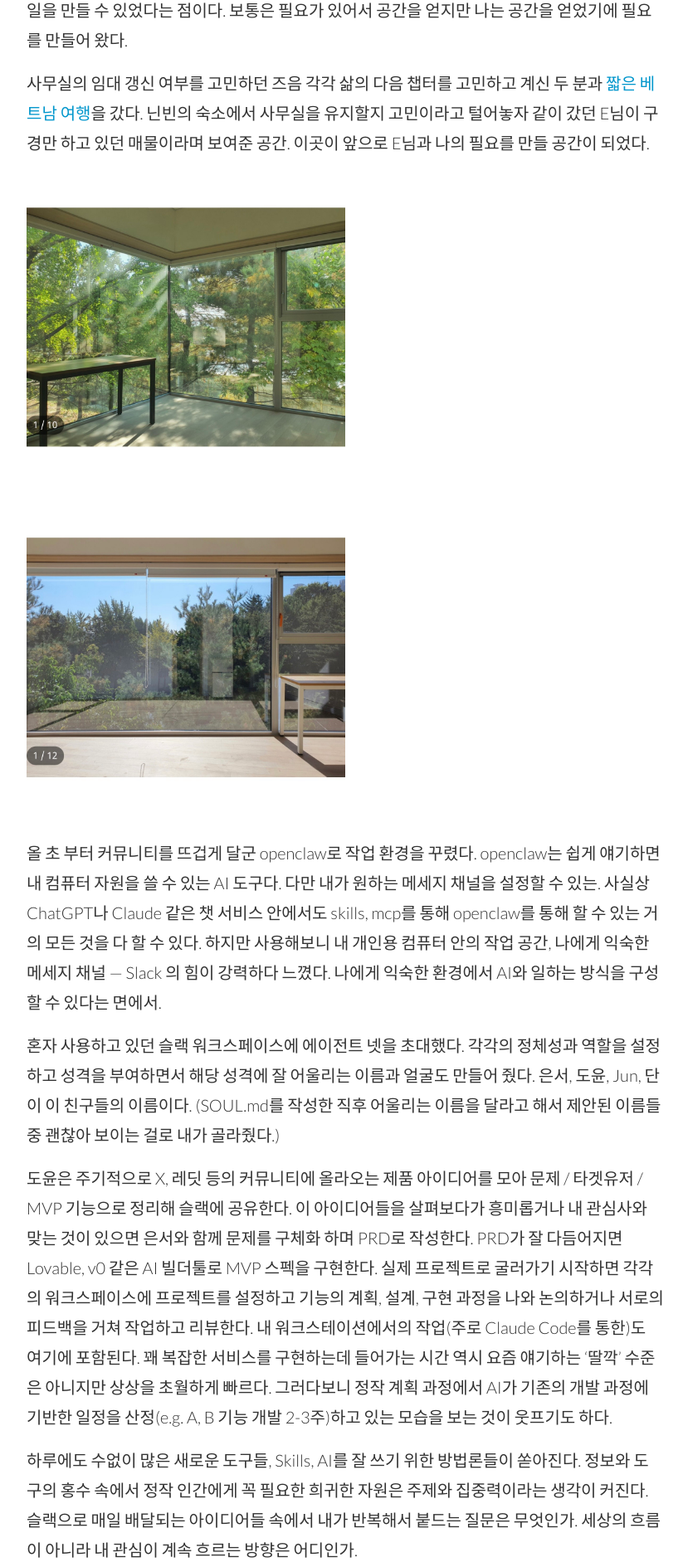
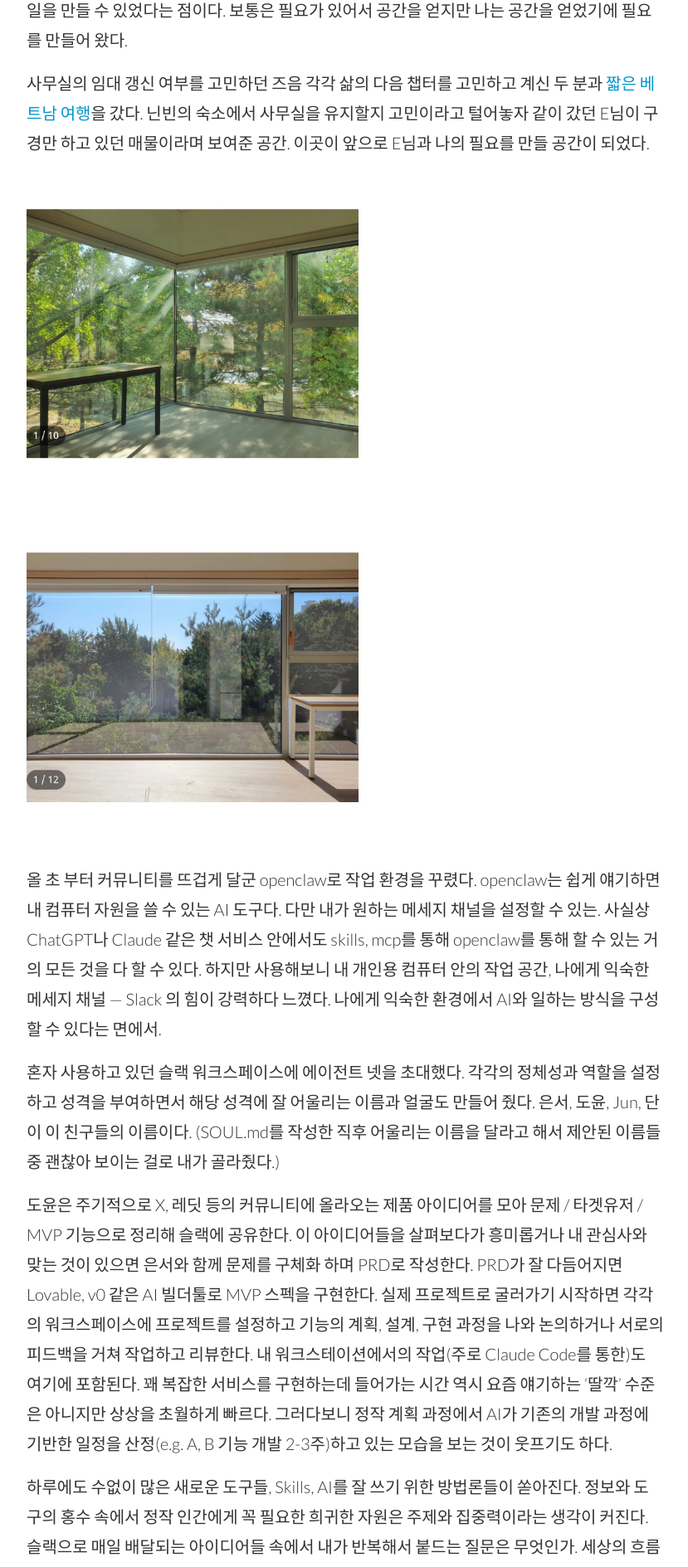
Before and after one commit to joyeon/joyeon.github.io, a Jekyll site: the page built from _posts/2026-03-24-new-office.md, in a window 1280 px wide. Shown: the part 729-2618 px from the top of the page at 83% size, without its empty margins (224-1053 px from the left). Built offline with Jekyll 4.4.1, drawn with Linux system fonts in a browser that asks for light colours.

Commit message:
Adjust image styles for improved layout
Updated image styles to use 100% width for better responsiveness.

```diff
--- a/_posts/2026-03-24-new-office.md
+++ b/_posts/2026-03-24-new-office.md
@@ -11,7 +11,7 @@
 
 사무실의 임대 갱신 여부를 고민하던 즈음 각각 삶의 다음 챕터를 고민하고 계신 두 분과 [짧은 베트남 여행](https://joyeon.co/2026/01/07/from-hanoi.html)을 갔다. 닌빈의 숙소에서 사무실을 유지할지 고민이라고 털어놓자 같이 갔던 E님이 구경만 하고 있던 매물이라며 보여준 공간. 이곳이 앞으로 E님과 나의 필요를 만들 공간이 되었다.
 
-<img src="https://joyeon.co/assets/onsil1.jpg" style="width: 400px; max-width:50%; height:auto;" /> <img src="https://joyeon.co/assets/onsil2.jpg" style="width: 400px; max-width:50%; height:auto;" />
+<img src="https://joyeon.co/assets/onsil1.jpg" style="width: 400px; max-width:100%; height:auto;" /> <img src="https://joyeon.co/assets/onsil2.jpg" style="width: 400px; max-width:100%; height:auto;" />
 
 
 올 초 부터 커뮤니티를 뜨겁게 달군 openclaw로 작업 환경을 꾸렸다. openclaw는 쉽게 얘기하면 내 컴퓨터 자원을 쓸 수 있는 AI 도구다. 다만 내가 원하는 메세지 채널을 설정할 수 있는. 사실상 ChatGPT나 Claude 같은 챗 서비스 안에서도 skills, mcp를 통해 openclaw를 통해 할 수 있는 거의 모든 것을 다 할 수 있다. 하지만 사용해보니 내 개인용 컴퓨터 안의 작업 공간, 나에게 익숙한 메세지 채널 — Slack 의 힘이 강력하다 느꼈다. 나에게 익숙한 환경에서 AI와 일하는 방식을 구성할 수 있다는 면에서.
```
